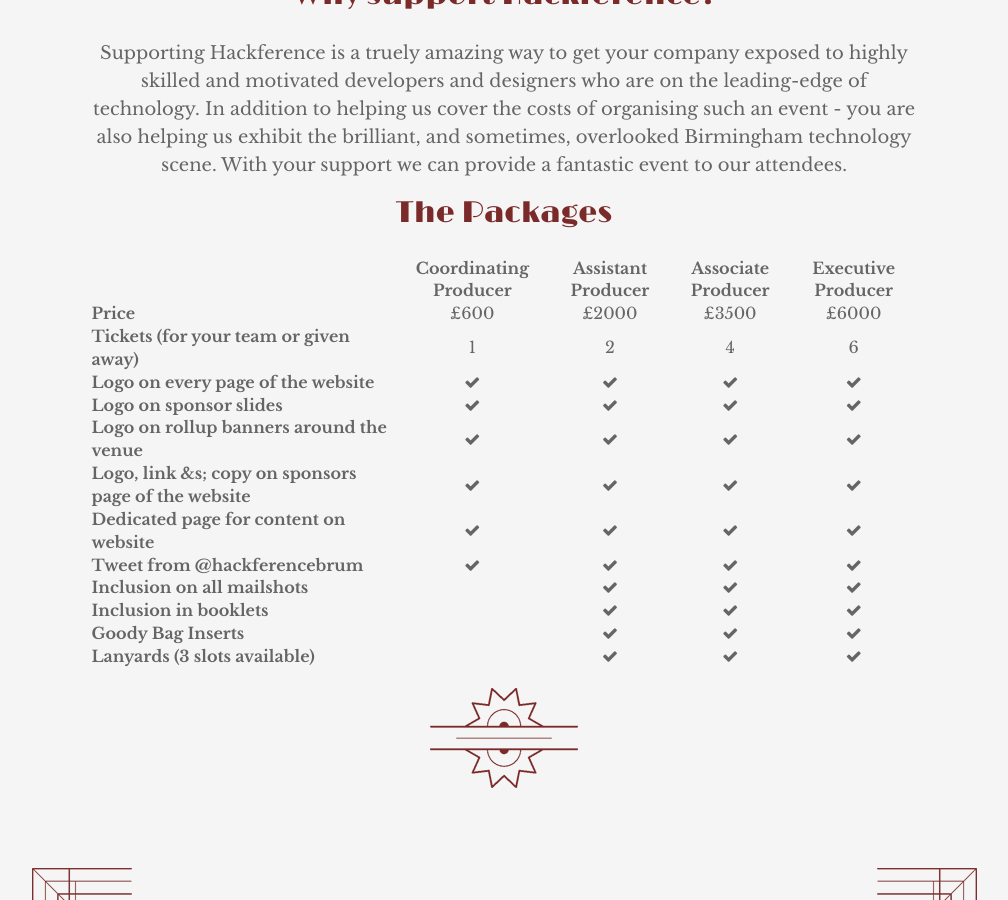
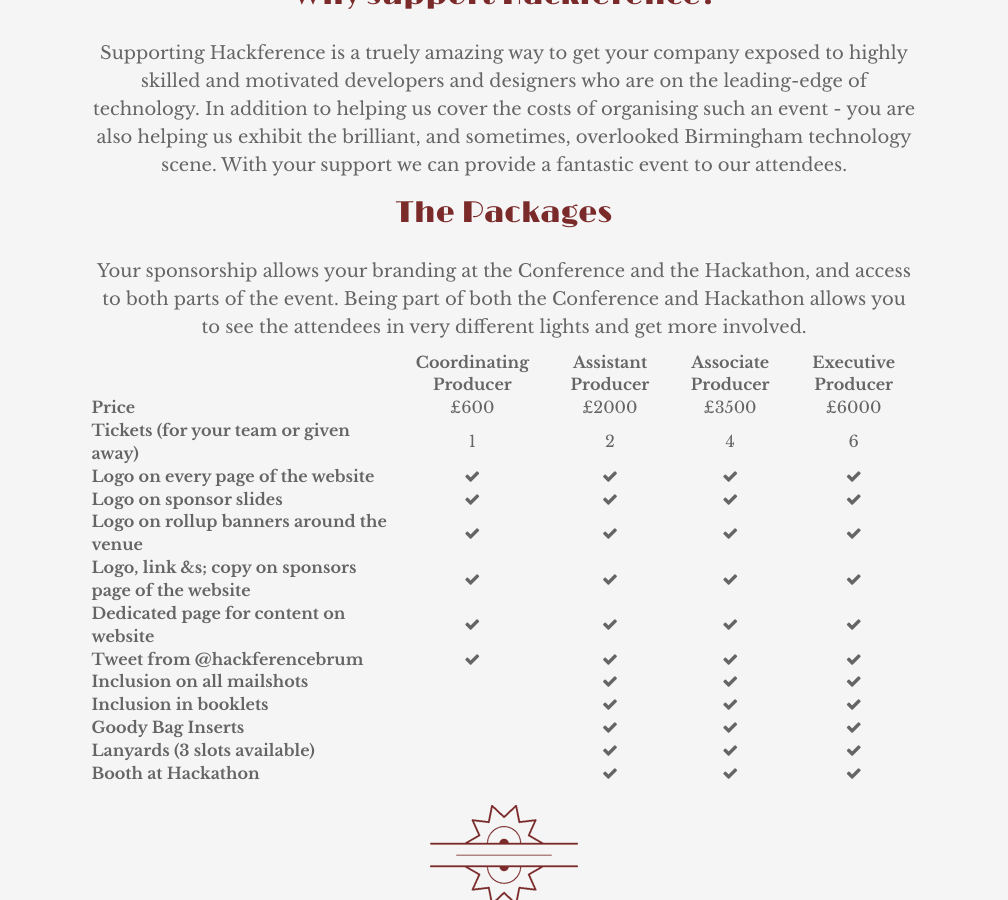
Before and after one commit to hackference/hackference-2016, a Jekyll site: the page built from sponsors/sponsor-us.html, in a window 1280 px wide and 900 px high, scrolled down 894 px. Shown: the whole window, without its empty margins (136-1144 px from the left). Built offline with Jekyll 4.4.1, drawn with Linux system fonts in a browser that asks for light colours; nearby versions of some CDN libraries.

Commit message:
More copy and something extra

```diff
--- a/sponsors/sponsor-us.html
+++ b/sponsors/sponsor-us.html
@@ -23,7 +23,7 @@
 <p>Supporting Hackference is a truely amazing way to get your company exposed to highly skilled and motivated developers and designers who are on the leading-edge of technology. In addition to helping us cover the costs of organising such an event - you are also helping us exhibit the brilliant, and sometimes, overlooked Birmingham technology scene. With your support we can provide a fantastic event to our attendees.</p>
 
 <h2>The Packages</h2>
-<p></p>
+<p>Your sponsorship allows your branding at the Conference and the Hackathon, and access to both parts of the event. Being part of both the Conference and Hackathon allows you to see the attendees in very different lights and get more involved.</p>
 <table style="width: 100%;">
   <thead>
     <tr>
@@ -134,6 +134,14 @@
       <td class="text-center"><i class="fa fa-check"></i></td>
     </td>
 
+    <tr>
+      <th class="text-left">Booth at Hackathon</th>
+      <td class="text-center"></td>
+      <td class="text-center"><i class="fa fa-check"></i></td>
+      <td class="text-center"><i class="fa fa-check"></i></td>
+      <td class="text-center"><i class="fa fa-check"></i></td>
+    </td>
+
     <!-- End of Assistant Producer/Silver -->
 
   </tbody>
```
